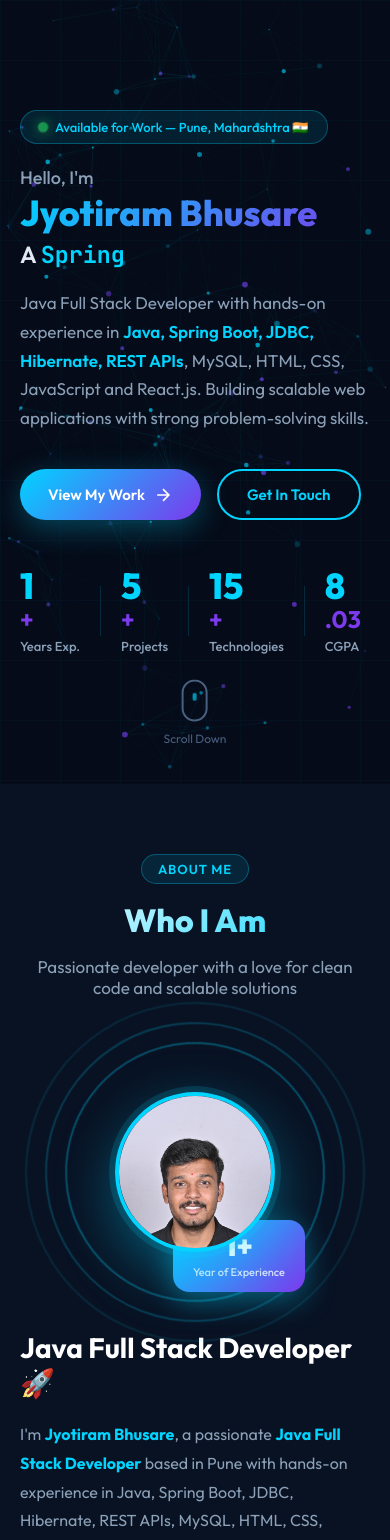
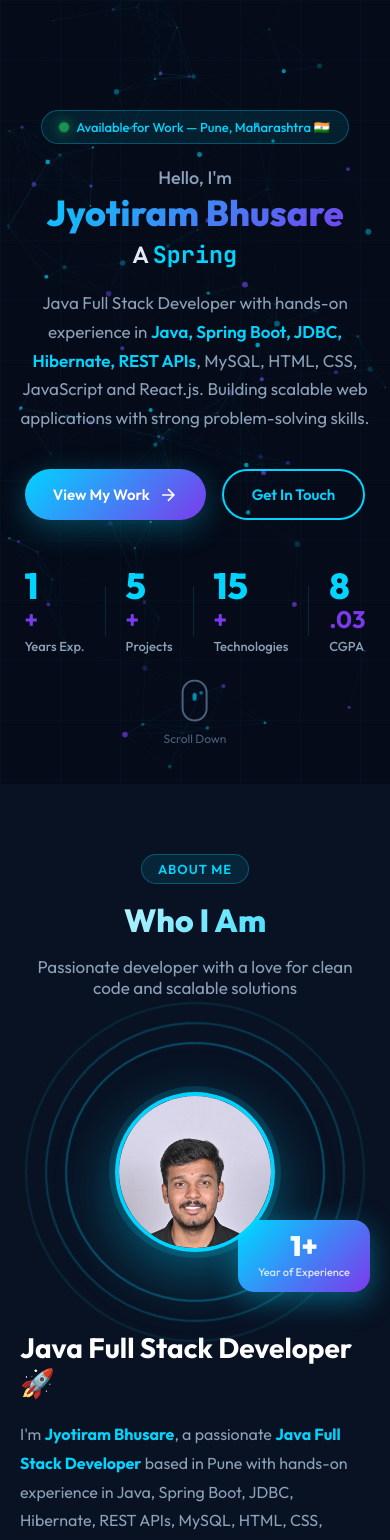
Before and after one commit to jyotiramoffice-hub/my-portfolio, a website: page index.html in a window 390 px wide. Shown: the part 60-1600 px from the top of the page. Drawn offline with Linux system fonts and the light colour scheme.

Commit message:
style: optimize layout and padding for mobile responsiveness

```diff
--- a/style.css
+++ b/style.css
@@ -1564,7 +1564,7 @@
   .hero { grid-template-columns: 1fr; padding: 100px 40px 80px; }
   .hero-visual { display: none; }
   .about-grid { grid-template-columns: 1fr; gap: 48px; }
-  .about-image-wrap { display: flex; justify-content: center; }
+  .about-img-container { display: flex; justify-content: center; }
   .skills-grid { grid-template-columns: repeat(2, 1fr); }
   .projects-grid { grid-template-columns: repeat(2, 1fr); }
   .contact-grid { grid-template-columns: 1fr; }
@@ -1596,10 +1596,17 @@
   .nav-cta { display: none; }
   .hamburger { display: flex; }
   .hero { padding: 100px 20px 60px; }
-  .hero-stats { gap: 20px; }
+  .hero-content { text-align: center; }
+  .hero-badge { margin: 0 auto 24px; }
+  .hero-actions { justify-content: center; }
+  .hero-stats { gap: 20px; justify-content: center; flex-wrap: wrap; }
   .skills-grid { grid-template-columns: 1fr; }
+  .skill-card { padding: 20px; }
   .projects-grid { grid-template-columns: 1fr; }
+  .timeline-content { padding: 20px; }
+  .edu-card { padding: 24px 20px; }
   .form-row { grid-template-columns: 1fr; }
+  .contact-form-wrap { padding: 24px; }
   .container { padding: 0 20px; }
   .section { padding: 70px 0; }
 }
```
